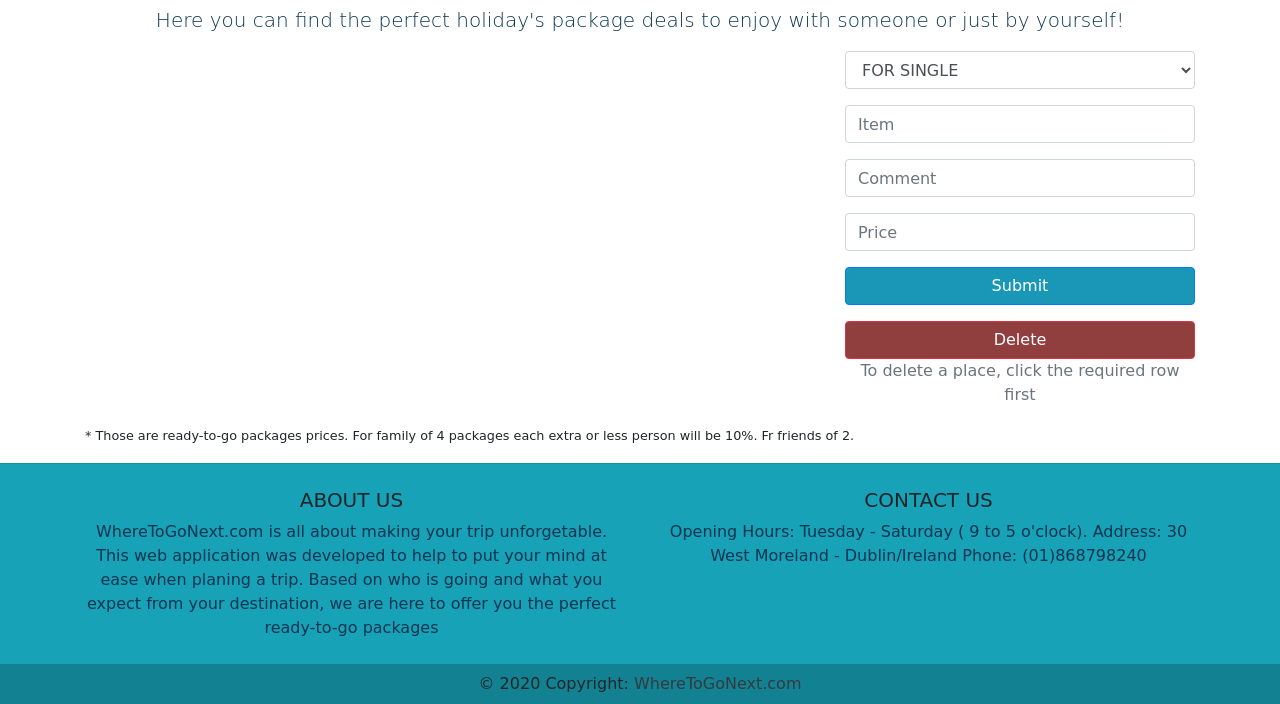
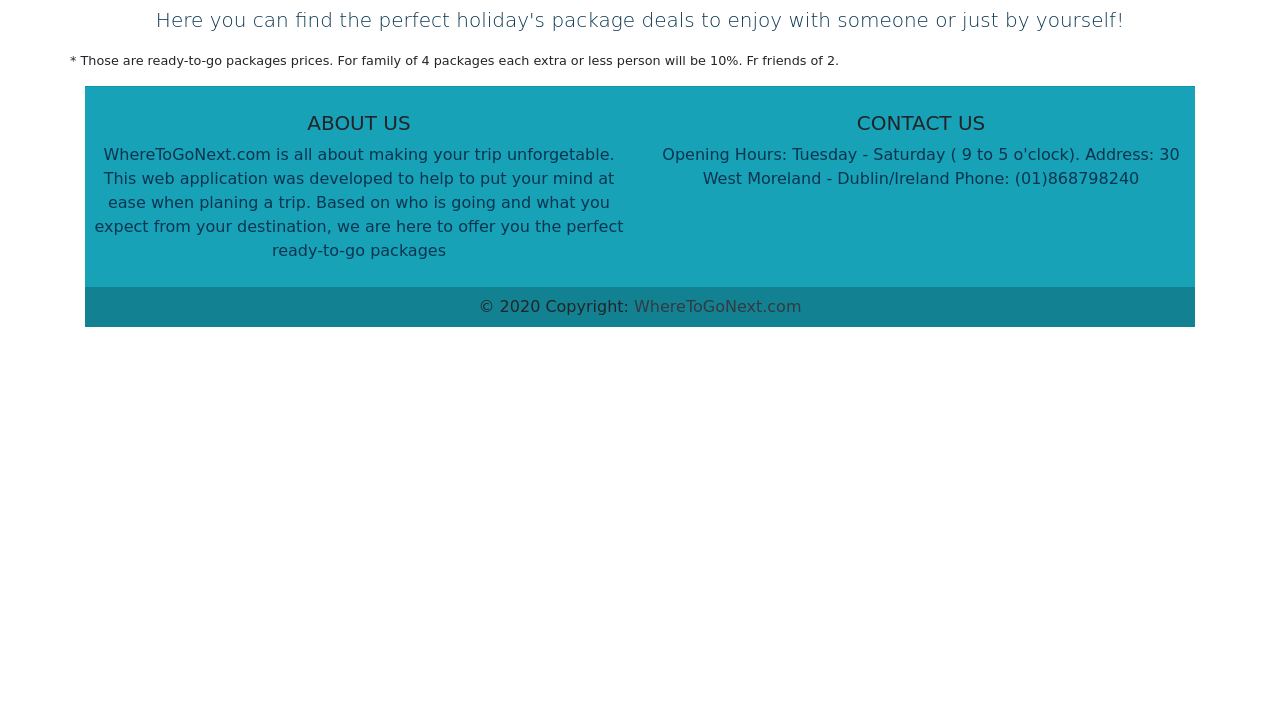
Before and after one commit to marcelateo/WebDevCA2, a website: page view/index.html in a window 1280 px wide. Shown: the part 183-887 px from the top of the page. After the commit the page ends 800 px from the top, so only its background shows below. Drawn offline with nearby package versions, Linux system fonts and the light colour scheme.

Commit message:
Update index.html

```diff
--- a/view/index.html
+++ b/view/index.html
@@ -55,26 +55,26 @@
         <h1 class="mt-5">Welcome to ...Where To Go Next</h1>
         <p class="lead">Here you can find the perfect holiday's package deals to enjoy with someone or just by yourself!</p>
        </div>
-      <div id="results" class="col-lg-8 order-1 mb-4"></div>
-            <div class="col-lg-4 order-2">
-                <form enctype="application/json" action="/post/json" method="post">
-                    <div class="form-group">
-                        <select class="form-control" name="sec_n">
-                            <option value="0">FOR SINGLE</option>
-                            <option value="1">FOR COUPLE</option>
-                            <option value="2">FOR FAMILY</option>
-                            <option value="3">FOR FRIENDS</option>
-                        </select>
-                        <input class="form-control mt-3" type="text" name="item" placeholder="Item" required>
-                        <input class="form-control mt-3" type="text" name="comment" placeholder="Comment" required>
-                        <input class="form-control mt-3" type="text" name="price" placeholder="Price" required pattern="\d+(\.\d{2})?">
-                        <button type="submit" style ="background-color: rgb(26, 151, 182);" class="btn btn-primary btn-block mt-3">Submit</button>
-                    </div>
-                </form>
-                 <button id="delete" style= "background-color: rgb(145, 62, 62);" class="btn btn-danger btn-block mt-3">Delete</button>
-                <p class="text-muted text-center">To delete a place, click the required row first</p>
-    </div>
-    </div>
+
+
+
+
+
+
+
+
+
+
+
+
+
+
+
+
+
+
+
+
     <p3 style="font-size:80%;">* Those are ready-to-go packages prices. For family of 4 packages each extra or less person will be 10%. Fr friends of 2.</p3>
   </div>
 
```
